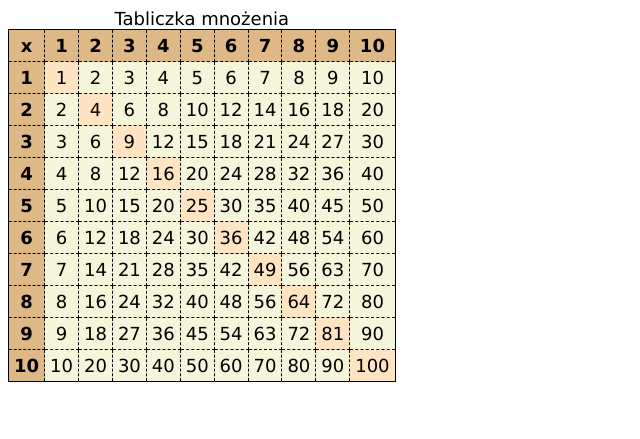
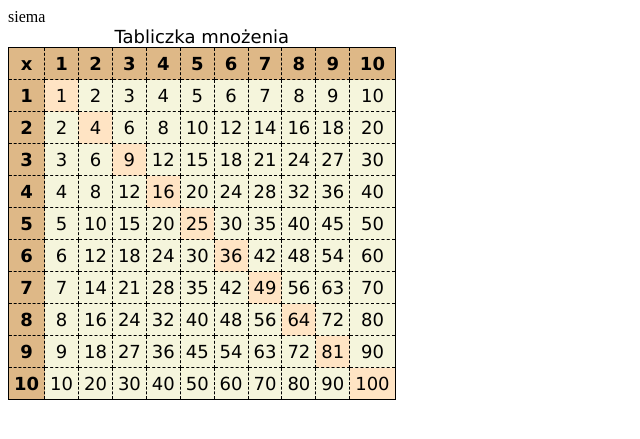
Before and after one commit to ChytryJohn68/php.klasa2p, a PHP site: page /zadanie5.php in a window 1280 px wide. Shown: the top 439 px of the page, without its empty margins (0-640 px from the left). Run offline with PHP 8.4, Linux system fonts and the light colour scheme.

Commit message:
Update zadanie5.php

```diff
--- a/zadania/zadanie5.php
+++ b/zadania/zadanie5.php
@@ -51,7 +51,7 @@
         echo "</th>";
         echo "</tr>";
 
-
+        echo "siema";
     ?>
     </table>
 </body>
```
